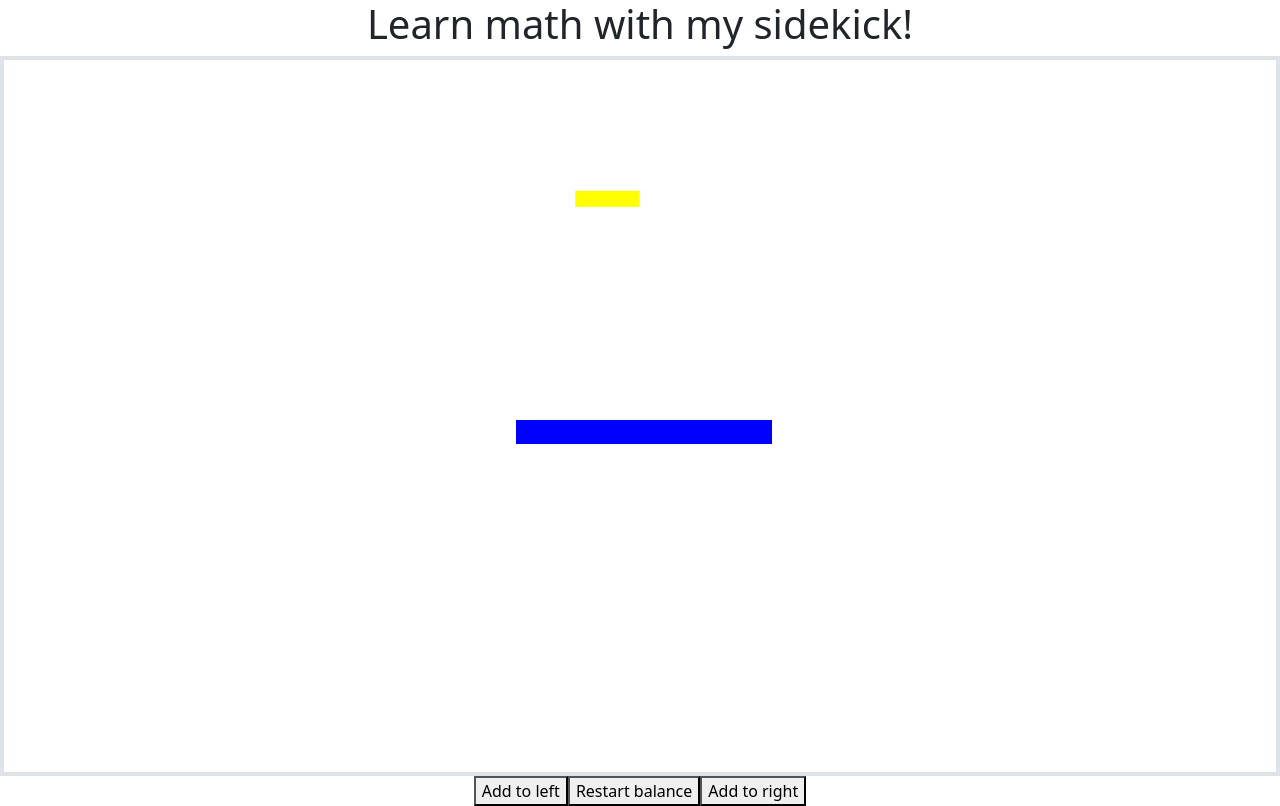
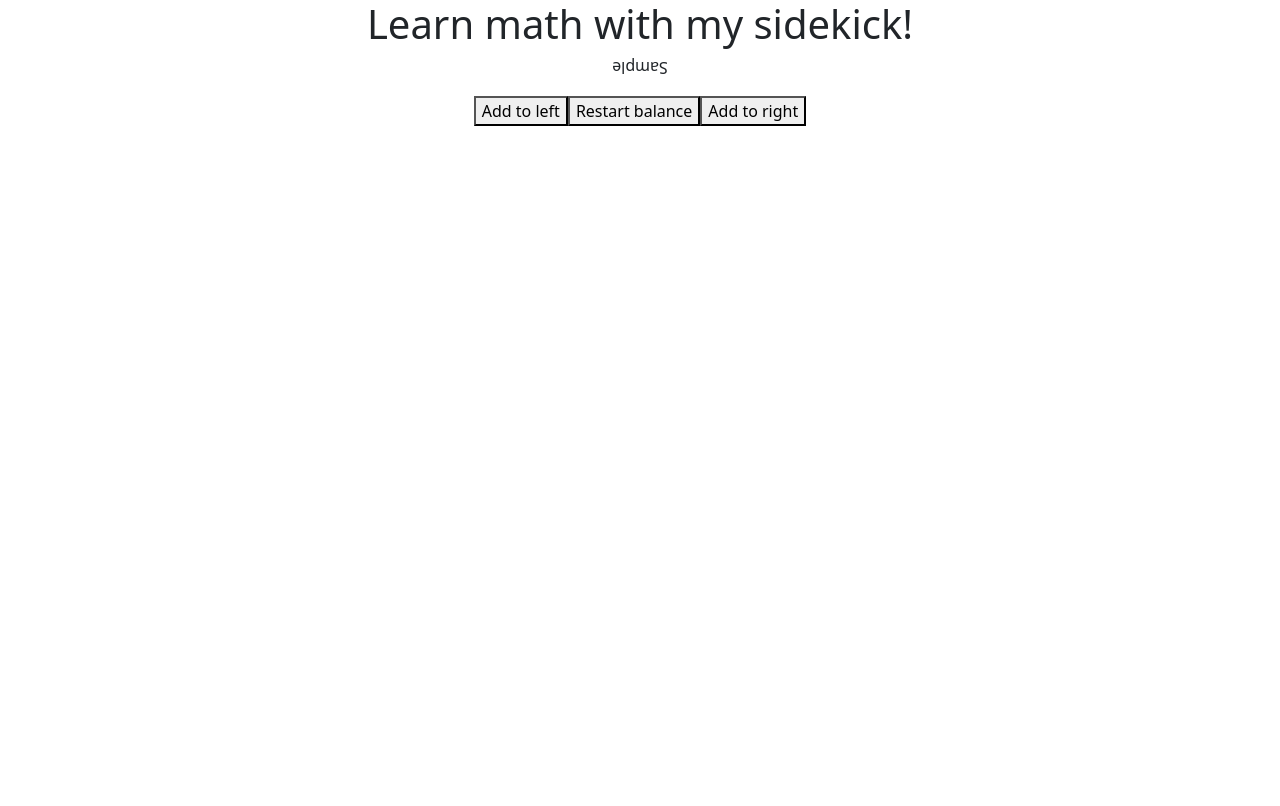
Before and after one commit to Hezos/MathHelper, a React (Create React App) app in the folder userinterface/: page / in a window 1280 px wide. Built offline with nearby package versions, Linux system fonts and the light colour scheme.

Commit message:
Started using framer-motion for animatiions.

```diff
--- a/userinterface/package.json
+++ b/userinterface/package.json
@@ -8,6 +8,7 @@
     "@testing-library/react": "^16.2.0",
     "@testing-library/user-event": "^13.5.0",
     "bootstrap": "^5.3.3",
+    "framer-motion": "^12.6.2",
     "react": "^19.0.0",
     "react-dom": "^19.0.0",
     "react-scripts": "^5.0.1",
--- a/userinterface/src/App.js
+++ b/userinterface/src/App.js
@@ -1,10 +1,10 @@
 import './App.css';
 import React, { useState } from 'react';
 import '../node_modules/bootstrap/dist/css/bootstrap.min.css'
-
+import { motion } from 'framer-motion';
 
 function RotateElement(id, degree){
-  document.getElementById(id).style.transform = `rotateZ(${degree}deg)`;
+  document.getElementById(id).style.transform = `rotate(${degree} ${window.innerWidth/2} ${window.innerHeight * 0.9/2})`;
 }
 
 function PositionHolderX(xValue, mainRectWidth, degree){
@@ -13,6 +13,28 @@ function PositionHolderX(xValue, mainRectWidth, degree){
 
 function PositionHolderY(xValue, mainRectWidth, degree){
   return Math.sin(degree) * (xValue-mainRectWidth);
+}
+
+function Draw(){
+    const canvas = document.getElementById("canvas");
+    const ctx = canvas.getContext("2d");
+    ctx.save();
+    ctx.clearRect(0, 0, window.innerWidth, window.innerHeight*0.9);
+    //Place element in center
+    ctx.translate(window.innerWidth/2, window.innerHeight*0.9 /2);
+    const now = new Date();
+    const sec = now.getSeconds();
+    ctx.rotate((sec*Math.PI)/30);
+    ctx.strokeStyle = "#D40000";
+    ctx.fillStyle = "#D40000";
+    ctx.beginPath();
+    ctx.rect(window.innerWidth/10*-1,window.innerHeight*0.9 /80*-1, window.innerWidth/5, window.innerHeight*0.9 /40);
+    ctx.stroke();
+    ctx.fill();
+    ctx.restore();
+
+    //window.requestAnimationFrame(Draw(count));
+
 }
 
 function App() {
@@ -25,23 +47,28 @@ function App() {
   }, 1000);
 
   //Change the rectanlge to a component with parameters
+
+/*
+      <canvas id="canvas" width={window.innerWidth} height={window.innerHeight*0.9} class="border border-2"></canvas>
+
+*/
+
   return (
     <div className="App">
       <h1>
         Learn math with my sidekick!
       </h1>
-      <svg class="border border-4" width="100%" height={window.innerHeight * 0.9} >
-        <rect style={{'transform-origin': 'center center'}} id='myRect' x={window.innerWidth/2 - window.innerWidth/10}
-        y={window.innerHeight*0.9/2} width={window.innerWidth/5}
-        height={window.innerHeight*0.03} fill="blue"  />
-        <rect x={window.innerWidth/2 - window.innerWidth/10 + PositionHolderX(window.innerWidth/2 - window.innerWidth/10,window.innerWidth/10,count + 30)}
-        y={window.innerHeight*0.9/2 + PositionHolderY(window.innerHeight*0.9/2,window.innerWidth/10,count + 30)} width={window.innerWidth/20}
-        height={window.innerHeight*0.02} fill="yellow"/>
-      </svg>
+      <motion.div
+      animate={{
+      rotate:180,
+      transition: { duration: 1 }
+      }} >
+    <p>Sample</p>
+      </motion.div>
       <button onClick={() => {
           //Set a different rotating sequence
           setCount(count - 30);
-          RotateElement("myRect", count);
+          window.requestAnimationFrame(Draw);
         }}>
         Add to left
       </button>
@@ -51,7 +78,7 @@ function App() {
       <button onClick={() => {
           //Set a different rotating sequence
           setCount(count + 30);
-          RotateElement("myRect", count);
+          window.requestAnimationFrame(Draw);
         }}>
         Add to right
       </button>
```
Also changed, not shown: 1 other file (tests, documents, lock files or other folders).
